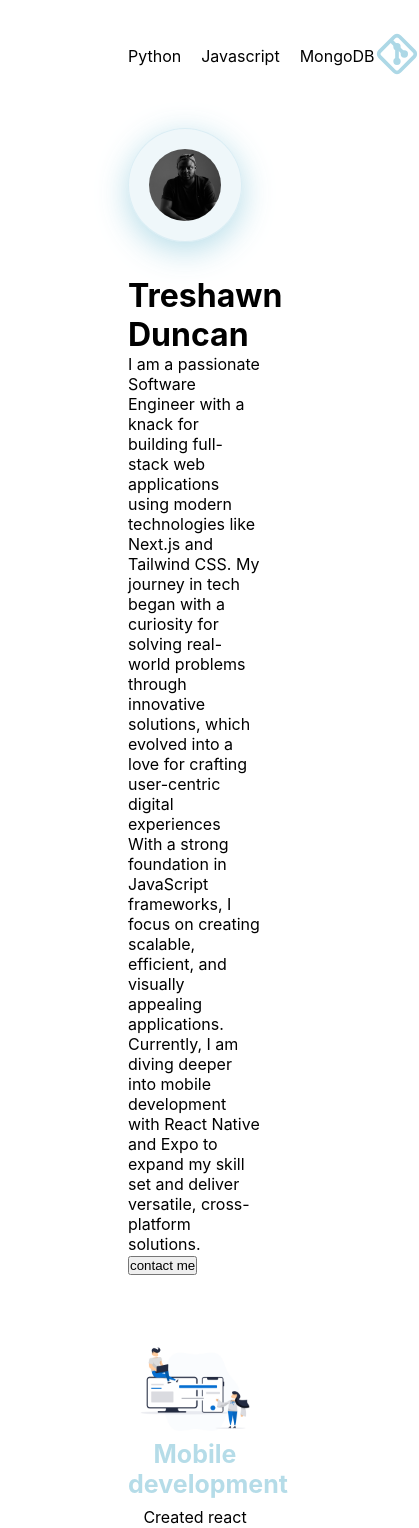
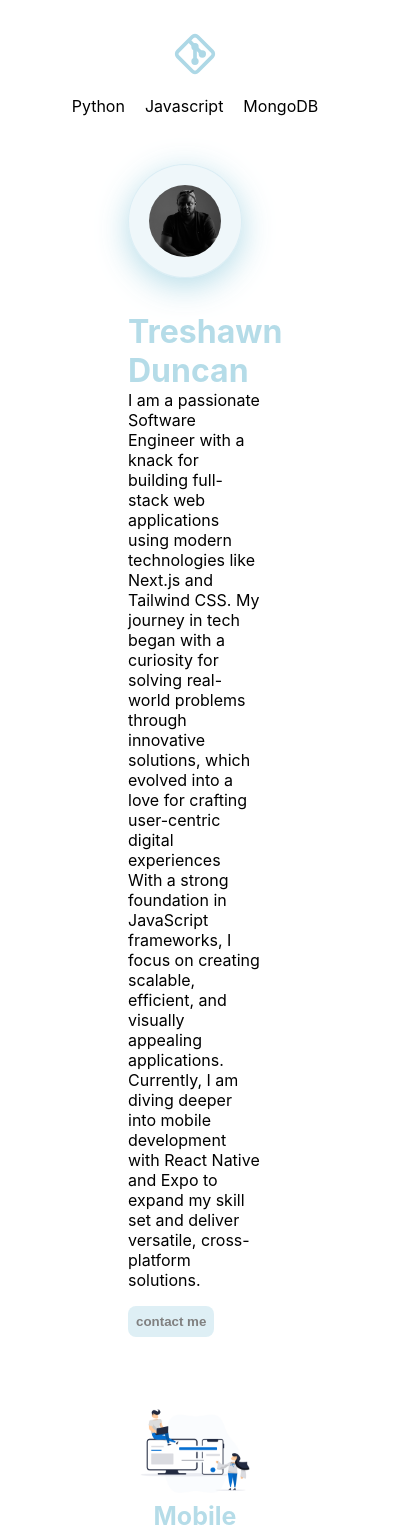
Before and after one commit to Tduncan14/portofolio, a React (Create React App) app: page / in a window 390 px wide. Shown: the top 1528 px of the page, 419 px wide, since content can reach past the window. Built offline with nearby package versions, Linux system fonts and the light colour scheme.

Commit message:
keep moving forward

```diff
--- a/src/App.css
+++ b/src/App.css
@@ -13,3 +13,7 @@
   height:fit-content;
   min-height:100%;
 }
+
+.appParent{
+  overflow-x:hidden;
+}
--- a/src/App.js
+++ b/src/App.js
@@ -8,7 +8,7 @@ import Footer from './components/Footer/Footer';
 
 function App() {
   return (
-    <>
+    <div className="appParent">
     <div className="App">
       <Header />
       <Profile />
@@ -17,7 +17,7 @@ function App() {
 
    <Footer />
 
-    </>
+    </div>
   );
 }
 
--- a/src/components/Footer/footer.css
+++ b/src/components/Footer/footer.css
@@ -2,4 +2,5 @@
     background-color:#12191E;
     padding:4rem;
     margin-top:8rem;
+    width:100%;
 }
--- a/src/components/Header/Header.css
+++ b/src/components/Header/Header.css
@@ -20,3 +20,23 @@
     align-self:center;
     color:lightblue;
 }
+
+
+
+
+
+
+
+
+
+
+
+@media(max-width:500px){
+    .header{
+        flex-direction:column-reverse;
+    }
+
+    .logo{
+        margin-bottom:1rem;
+    }
+}
--- a/src/components/Profile/Profile.css
+++ b/src/components/Profile/Profile.css
@@ -247,4 +247,21 @@
     overflow: visible; /* ensure shadows are visible */
 }
 
+.buttonMe{
+    background:rgba(173, 216, 230, 0.4);
+    border:none;
+    outline:none;
+    margin-top:1rem;
+    padding:.5rem;
+    border-radius:8px;
+    font-weight:700;
+    color:gray;
+
 }
+
+
+.leftName{
+    color:rgba(173, 216, 230, 0.9);
+}
+
+}
```
